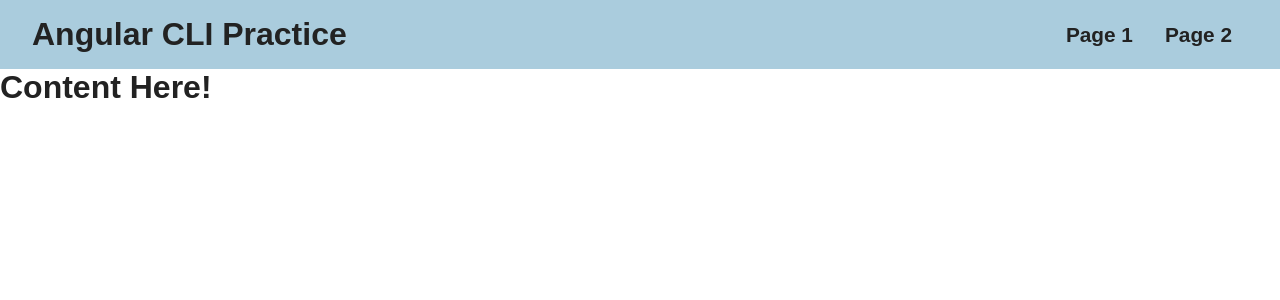
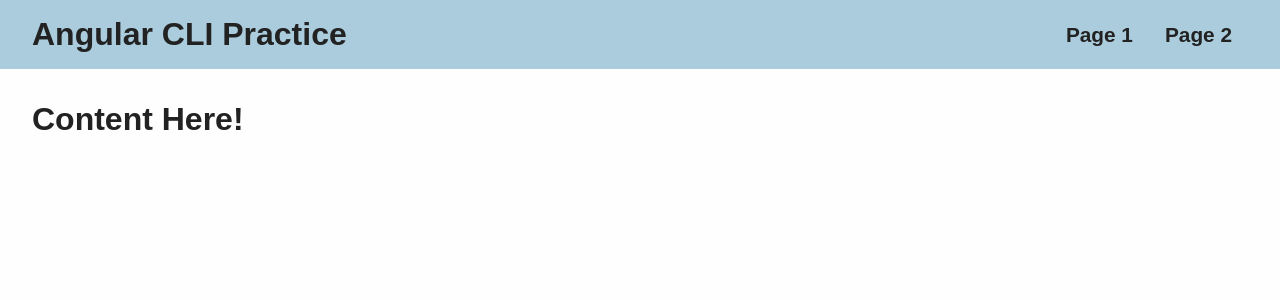
Before and after one commit to imcgonigle/Angular-CLI-Playground-Application, an Angular app: page / in a window 1280 px wide. Shown: the top 300 px of the page. Built offline with nearby package versions, Linux system fonts and the light colour scheme.

Commit message:
add some styles to the content area

```diff
--- a/src/app/content/content.component.css
+++ b/src/app/content/content.component.css
@@ -0,0 +1,5 @@
+#dashboard-display {
+    min-height: 100vh;
+    padding: 2rem;
+    background: #fefefe;
+}
```
